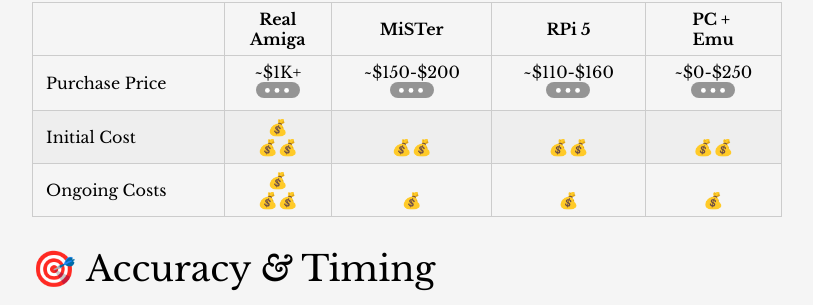
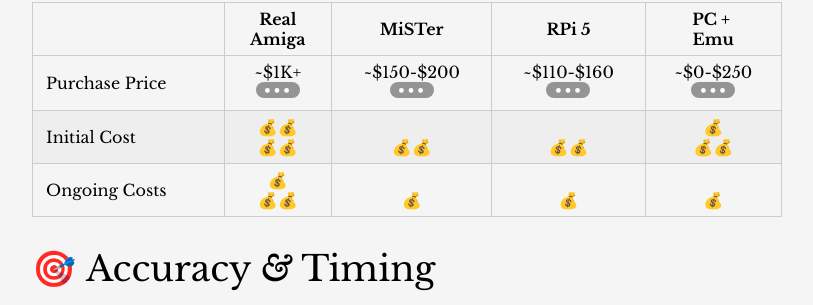
Before and after one commit to amigavision/amigavision.github.io, a Jekyll site: the page built from best.md, in a window 1280 px wide and 900 px high, scrolled down 3678 px. Shown: the part 143-448 px from the top of the window, without its empty margins (233-1046 px from the left). Built offline with Jekyll 4.4.1, drawn with Linux system fonts in a browser that asks for light colours.

Commit message:
Better scale if we use 4 as the max

```diff
--- a/best.md
+++ b/best.md
@@ -96,7 +96,7 @@
 |   | Real <br>Amiga | MiSTer | RPi&nbsp;5 | PC +&nbsp;<br> Emu
 |---|:--------------:|:------:|:----------:|:------------------:
 | Purchase Price | ~&#36;1K+<br> [^7] | ~&#36;150-&#36;200<br> [^9] | ~&#36;110-&#36;160 <br>[^6] | ~&#36;0-&#36;250<br> [^8]
-| Initial Cost | 💰<br>💰💰 | <br>💰💰 | <br>💰💰 | <br>💰💰
+| Initial Cost | 💰💰<br>💰💰 | <br>💰💰 | <br>💰💰 | 💰<br>💰💰
 | Ongoing Costs | 💰<br>💰💰 | <br>💰 | <br>💰 | <br>💰
 {: .feature-compare data-responsive-table="true" }
 
```
